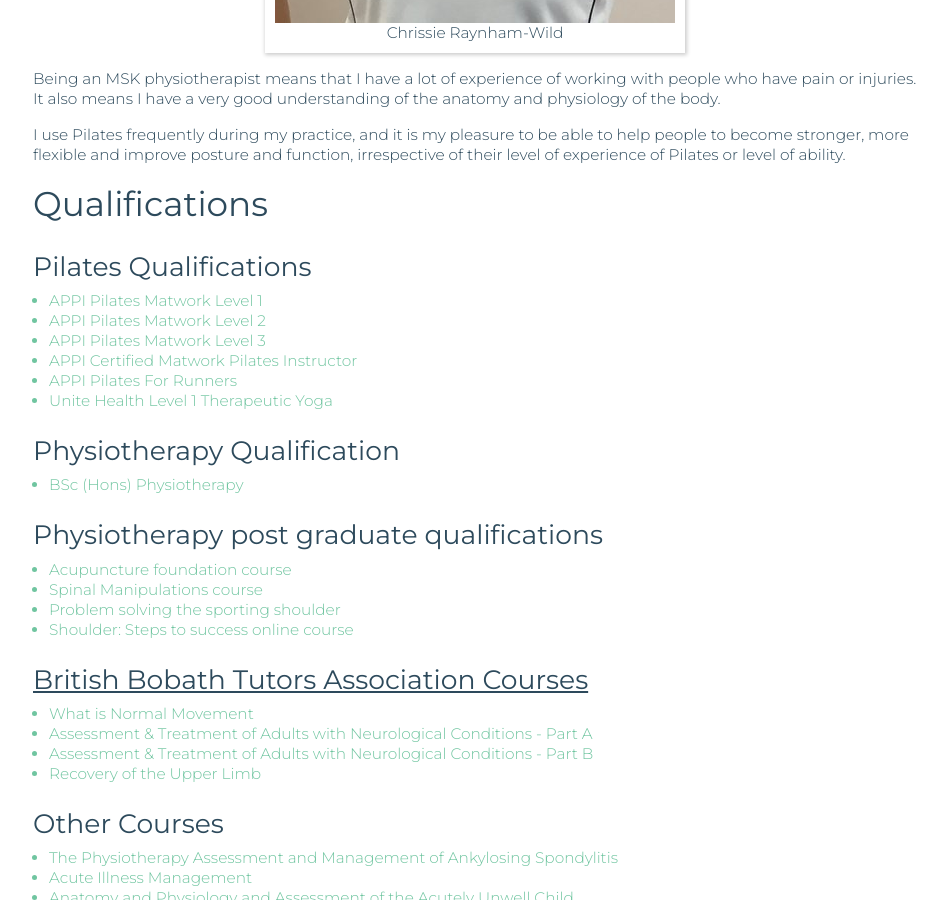
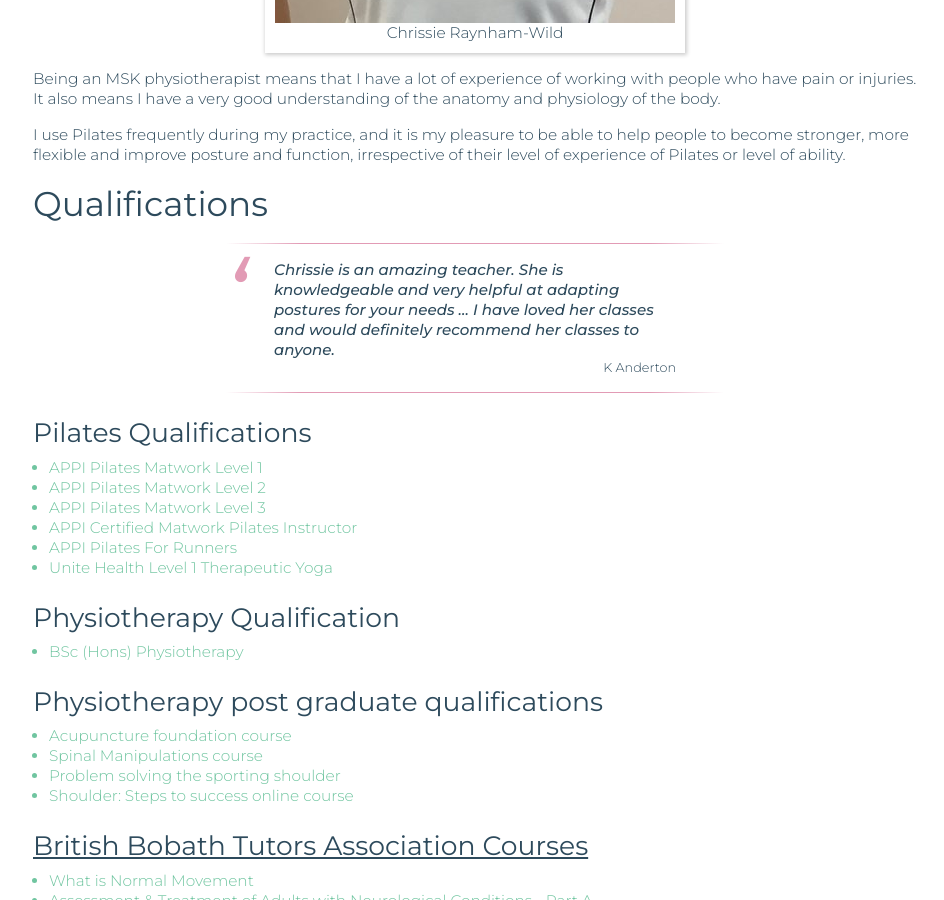
Before and after one commit to mikeraynham/wildaboutpilates, a Jekyll site: the page built from about.md, in a window 1280 px wide and 900 px high, scrolled down 907 px. Shown: the whole window, without its empty margins (165-1109 px from the left). Built offline with Jekyll 4.4.1, drawn with Linux system fonts in a browser that asks for light colours.

Commit message:
k anderton review

```diff
--- a/about.md
+++ b/about.md
@@ -27,6 +27,11 @@ Being an MSK physiotherapist means that I have a lot of experience of working wi
 I use Pilates frequently during my practice, and it is my pleasure to be able to help people to become stronger, more flexible and improve posture and function, irrespective of their level of experience of Pilates or level of ability.
 
 ## Qualifications
+
+{% include testimonial.html
+    content="Chrissie is an amazing teacher. She is knowledgeable and very helpful at adapting postures for your needs &hellip; I have loved her classes and would definitely recommend her classes to anyone."
+    author="K Anderton"
+%}
 
 ### Pilates Qualifications
 
```
